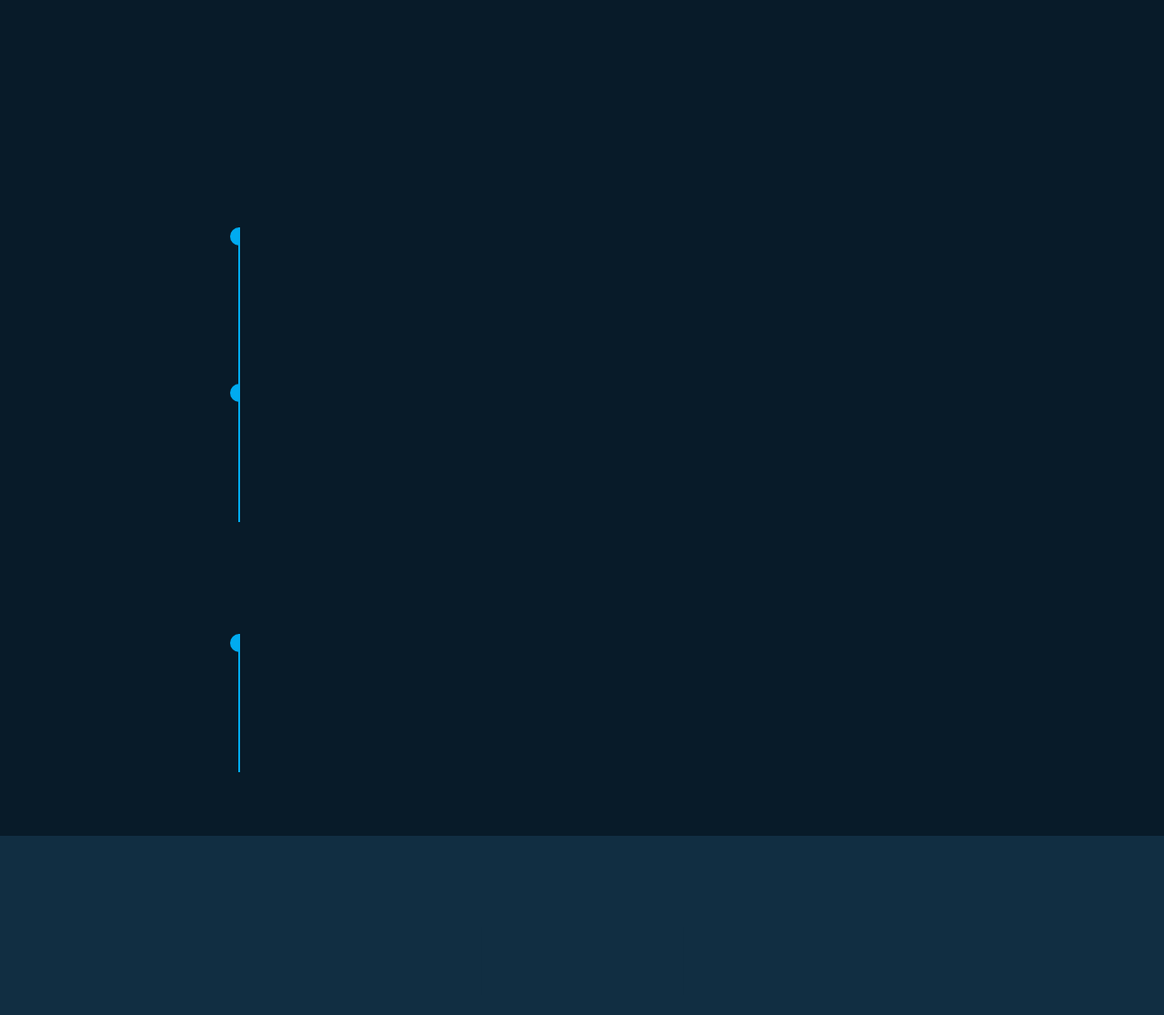
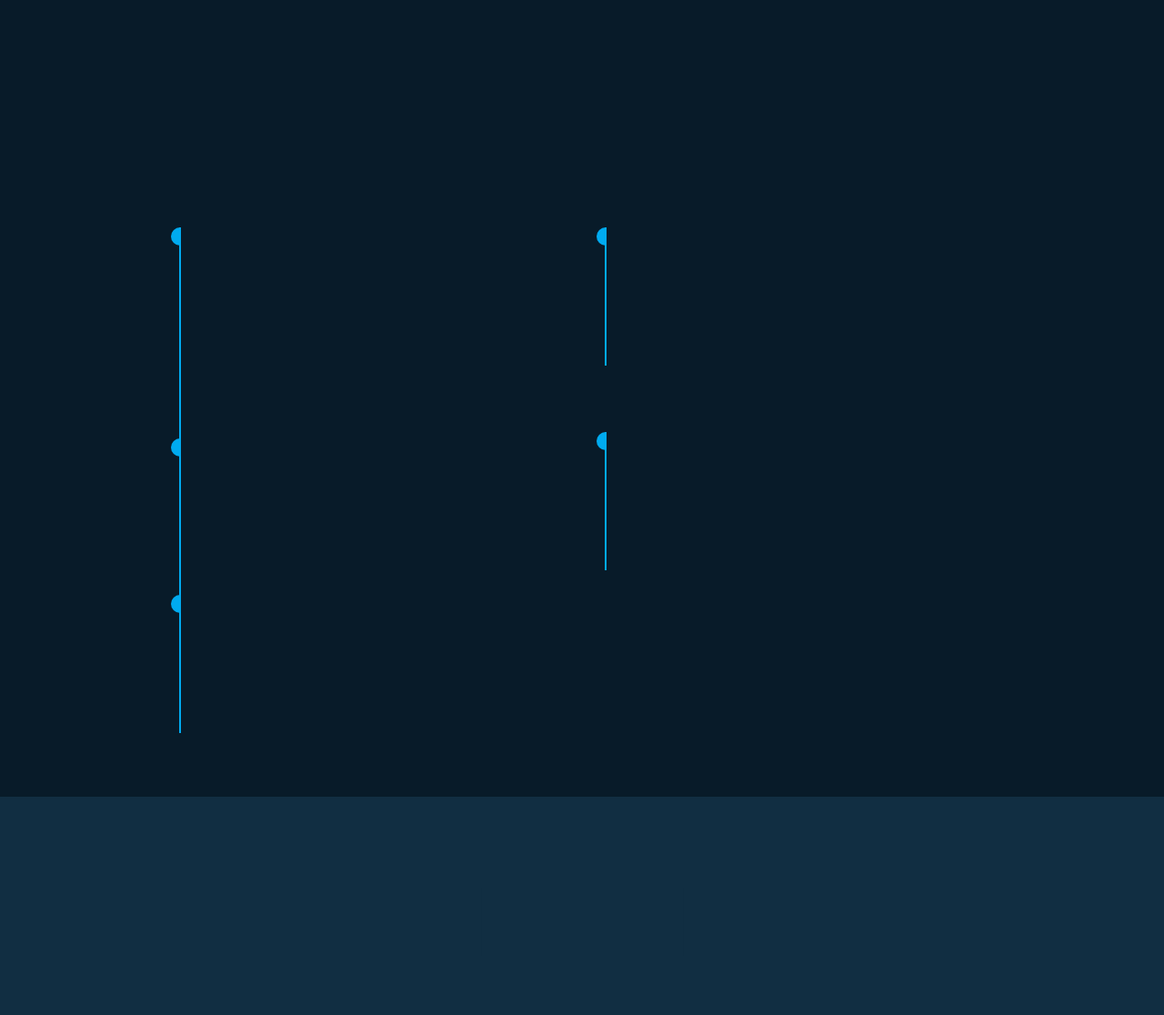
Before and after one commit to kaifsheikh/KS-Portfolio, a PHP site: page / in a window 1280 px wide. Shown: the part 1608-2724 px from the top of the page at 91% size. Run offline with PHP 8.4, Linux system fonts and the light colour scheme.

Commit message:
Updated my Education and Experience

```diff
--- a/CSS/style.css
+++ b/CSS/style.css
@@ -570,15 +570,6 @@
 
 /* Professional Skills bar styling */
 
-.skills-column:nth-child(2) .skills-content .progress:nth-child(1) .bar span {
-  /* Web Design */
-  width: 70%;
-}
-
-.skills-column:nth-child(2) .skills-content .progress:nth-child(2) .bar span {
-  /* Web Development */
-  width: 80%;
-}
 
 /* Contact Section Styling */
 .contact {
--- a/index.html
+++ b/index.html
@@ -125,6 +125,18 @@
 
           <div class="education-box">
 
+             <div class="education-content">
+              <div class="content">
+                <div class="year">
+                  <i class="bx bxs-calendar"></i> 2025 - 2029
+                </div>
+                <h3>VIRTUAL UNIVERSITY HEC - PAKISTAN</h3>
+                <p>Current Entrolled - 2025</p>
+                <p>Expected Graduation - 2029</p>
+                <p>Specialization - Software Engineer</p>
+              </div>
+            </div>
+
             <div class="education-content">
               <div class="content">
                 <div class="year">
@@ -152,9 +164,35 @@
           </div>
         </div>
 
-        <div class="education-column">
+        <div class="education-column" id="experiecne">
           <h3 class="title">
-            Experiences <span class="animate scroll" style="--i: 5"></span>
+            Experience <span class="animate scroll" style="--i: 5"></span>
+          </h3>
+
+          <div class="education-box">
+            <div class="education-content">
+              <div class="content">
+                <div class="year">
+                  <i class="bx bxs-calendar"></i> 2024 - 2025
+                </div>
+                <h3>APTECH Learning Instructor</h3>
+                <p>
+                  Frontend & Backend
+                </p>
+
+                <p>
+                 Currently Teaching in Web Development
+                </p>
+              </div>
+            </div>
+
+            <span class="animate scroll" style="--i: 6"></span>
+
+          </div>
+
+          <!-- ______________________________________ -->
+           <h3 class="title">
+            Experience <span class="animate scroll" style="--i: 5"></span>
           </h3>
 
           <div class="education-box">
@@ -176,18 +214,6 @@
 
             <span class="animate scroll" style="--i: 6"></span>
 
-            <!-- <div class="education-content">
-              <div class="content">
-                <div class="year">
-                  <i class="bx bxs-calendar"></i> 2021 - 2022
-                </div>
-                <h3>Backend Development (PHP)</h3>
-                <p>
-                  Integrated backend data services to expand available resources
-                  within software.
-                </p>
-              </div>
-            </div> -->
           </div>
         </div>
       </div>
@@ -243,30 +269,6 @@
           </div>
 
         </div>
-
-        <!-- <div class="skills-column">
-          <h3 class="title">
-            Professional Skills
-            <span class="animate scroll" style="--i: 5"></span>
-          </h3>
-
-          <div class="skills-box">
-            <div class="skills-content">
-              <div class="progress">
-                <span class="animate scroll" style="--i: 5"></span>
-                <h3>Frontend Development<span>70%</span></h3>
-                <div class="bar"><span></span></div>
-              </div>
-
-              <div class="progress">
-                <h3>Backend Development<span>50%</span></h3>
-                <div class="bar"><span></span></div>
-              </div>
-            </div>
-
-            <span class="animate scroll" style="--i: 6"></span>
-          </div>
-        </div> -->
       </div>
     </section>
 
```
